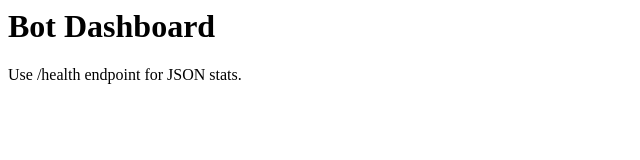
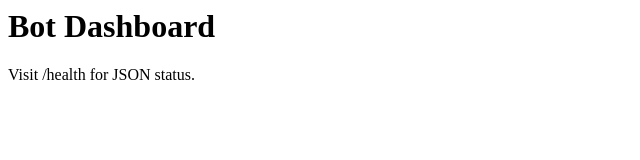
Before and after one commit to madara21566/TELEGRAM-BOT, a plain HTML site: page web_dashboard.html in a window 1280 px wide. Shown: the full height of the page, 0-640 px from the left. Drawn offline with Linux system fonts and the light colour scheme.

Commit message:
Update web_dashboard.html

```diff
--- a/web_dashboard.html
+++ b/web_dashboard.html
@@ -1 +1,6 @@
-<html><body><h1>Bot Dashboard</h1><p>Use /health endpoint for JSON stats.</p></body></html>
+<html>
+  <body>
+    <h1>Bot Dashboard</h1>
+    <p>Visit /health for JSON status.</p>
+  </body>
+</html>
```
